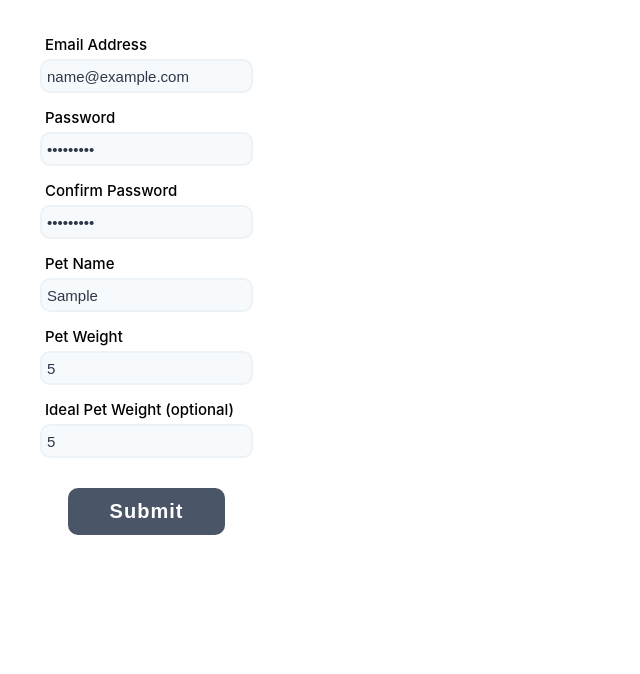
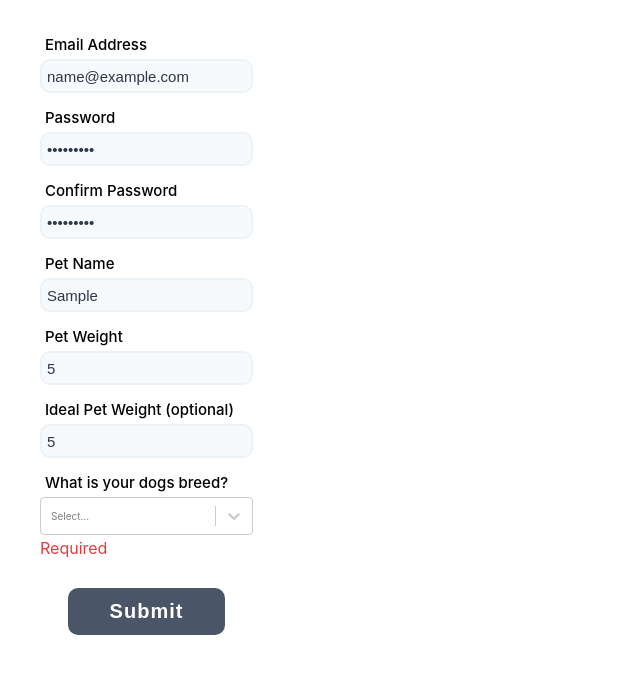
Before and after one commit to bengrunfeld/bengrunfeld-dev, a Next.js app: page / in a window 1280 px wide. Both pictures are taken after typing "name@example.com", "Sample123", "Sample123", "Sample", "5", "5" into the empty fields and a click on the button "Submit". Shown: the top 674 px of the page, without its empty margins (0-640 px from the left). Built offline with nearby package versions, Linux system fonts and the light colour scheme; no server answers.

Commit message:
Implement react-select with Formik

```diff
--- a/components/UserSignUpForm/UserSignUpForm.tsx
+++ b/components/UserSignUpForm/UserSignUpForm.tsx
@@ -1,10 +1,10 @@
 import { useState, useRef } from "react";
 import fetch from "isomorphic-unfetch";
 import { Formik, Form } from "formik";
-import * as Yup from "yup";
 
+import schema from "./validation";
 import { Message } from "../";
-import { TextInput } from "./components";
+import { TextInput, DropDown } from "./components";
 
 import {
   Container,
@@ -29,6 +29,13 @@
     active: false,
   });
 
+  const options = [
+    { value: "terrier", label: "Terrier" },
+    { value: "hound", label: "Hound" },
+    { value: "corgie", label: "Corgie" },
+    { value: "jaz", label: "Jaz" },
+  ];
+
   const ref = useRef(null);
 
   return (
@@ -43,40 +50,10 @@
           petWeight: "",
           idealPetWeight: "",
         }}
-        validationSchema={Yup.object({
-          email: Yup.string()
-            .email("Invalid email address")
-            .required("Required"),
-          password: Yup.string()
-            .required("Required")
-            .min(8, "Password is too short - should be 8 chars minimum."),
-          confirmPassword: Yup.string()
-            .required("Required")
-            .oneOf([Yup.ref("password"), null], "Passwords must match"),
-          petName: Yup.string().required("Required"),
-          petWeight: Yup.number()
-            .required("Required")
-            .min(3, "Weight must be between 3lbs and 180lbs")
-            .max(180, "Weight must be between 3lbs and 180lbs"),
-          idealPetWeight: Yup.number()
-            .min(3, "Weight must be between 3lbs and 180lbs")
-            .max(180, "Weight must be between 3lbs and 180lbs"),
-        })}
+        validationSchema={schema}
         onSubmit={async (values, { setSubmitting }) => {
-          alert(values);
-
-          // const response = await fetch("/api/submit-form", {
-          //   method: "POST",
-          //   headers: {
-          //     "Content-Type": "application/json",
-          //   },
-          //   body: JSON.stringify(values),
-          // });
-
-          // const result = await response.json();
-          // const activeResult = Object.assign({}, result, { active: true });
-
-          // setResponse(activeResult);
+          console.log("-->> Success");
+          console.log(values);
           setSubmitting(false);
         }}
       >
@@ -123,6 +100,13 @@
             placeholder=""
           />
 
+          <DropDown
+            label="What is your dogs breed?"
+            name="dogBreed"
+            options={options}
+            iid="dogBreed"
+          />
+
           <SubmitContainer>
             <SubmitButton type="submit">Submit</SubmitButton>
           </SubmitContainer>
--- /dev/null
+++ b/components/UserSignUpForm/components/DropDown/DropDown.styles.js
@@ -0,0 +1,34 @@
+import styled from "styled-components";
+
+export const ErrorMessage = styled.div`
+  font-size: 1.6rem;
+  color: ${({ theme }) => theme.colors.errorRed};
+  margin-top: 0.25rem;
+`;
+
+export const FieldLabel = styled.label`
+  padding: 0.5rem;
+  font-size: 1.5rem;
+  font-weight: 500;
+`;
+
+export const SelectField = styled.select`
+  width: 100% !important;
+  font-size: 1.5rem;
+
+  &[type="text"] {
+    font-size: 1.5rem;
+  }
+
+  &[type="email"] {
+    font-size: 1.5rem;
+  }
+
+  &[type="password"] {
+    font-size: 1.5rem;
+  }
+
+  &[type="number"] {
+    font-size: 1.5rem;
+  }
+`;
--- /dev/null
+++ b/components/UserSignUpForm/components/DropDown/DropDown.tsx
@@ -0,0 +1,51 @@
+import { useField } from "formik";
+import Select, { Option, ReactSelectProps } from "react-select";
+import { ErrorMessage, SelectField, FieldLabel } from "./DropDown.styles";
+
+interface PropsType {
+  [x: string]: any;
+  name: string;
+}
+
+const DropDown: React.FC<ReactSelectProps & FieldProps> = ({
+  label,
+  ...props
+}: PropsType) => {
+  // This isn't an input, so instead of using the values in 'field' directly,
+  // we'll use 'meta' and 'helpers'.
+
+  const [field, meta, helpers] = useField(props);
+
+  const { options } = props;
+  const { touched, error, value } = meta;
+  const { setValue } = helpers;
+
+  return (
+    <div>
+      <FieldLabel htmlFor={props.id || props.name}>{label}</FieldLabel>
+      {/*<SelectField
+              {...field}
+              {...props}
+              value={value || ""}
+              onChange={e => setValue(e.target.value)}
+            >
+              <option value="" disabled></option>
+              <option value="grapefruit">Grapefruit</option>
+              <option value="lime">Lime</option>
+              <option value="coconut">Coconut</option>
+              <option value="mango">Mango</option>
+            </SelectField>*/}
+
+      <Select
+        options={options}
+        name={field.name}
+        onChange={(option: Option) => setValue(option.value)}
+        instanceId={props.iid}
+      />
+
+      {error ? <ErrorMessage>{error}</ErrorMessage> : null}
+    </div>
+  );
+};
+
+export default DropDown;
--- /dev/null
+++ b/components/UserSignUpForm/components/DropDown/index.js
@@ -0,0 +1 @@
+export { default as DropDown } from "./DropDown";
--- a/components/UserSignUpForm/components/index.js
+++ b/components/UserSignUpForm/components/index.js
@@ -1 +1,2 @@
+export { DropDown } from "./DropDown";
 export { TextInput } from "./TextInput";
--- /dev/null
+++ b/components/UserSignUpForm/validation.ts
@@ -0,0 +1,22 @@
+import * as Yup from "yup";
+
+const schema = Yup.object({
+  email: Yup.string().email("Invalid email address").required("Required"),
+  password: Yup.string()
+    .required("Required")
+    .min(8, "Password is too short - should be 8 chars minimum."),
+  confirmPassword: Yup.string()
+    .required("Required")
+    .oneOf([Yup.ref("password"), null], "Passwords must match"),
+  petName: Yup.string().required("Required"),
+  petWeight: Yup.number()
+    .required("Required")
+    .min(3, "Weight must be between 3lbs and 180lbs")
+    .max(180, "Weight must be between 3lbs and 180lbs"),
+  idealPetWeight: Yup.number()
+    .min(3, "Weight must be between 3lbs and 180lbs")
+    .max(180, "Weight must be between 3lbs and 180lbs"),
+  dogBreed: Yup.string().required("Required").min(4, "Must be above 4"),
+});
+
+export default schema;
--- a/package.json
+++ b/package.json
@@ -17,6 +17,7 @@
     "next": "9.5.2",
     "react": "16.13.1",
     "react-dom": "16.13.1",
+    "react-select": "^3.1.0",
     "styled-components": "^5.1.1",
     "swr": "^0.3.1",
     "yup": "^0.29.3"
--- a/pages/index.js
+++ b/pages/index.js
@@ -1,22 +1,6 @@
 import { useEffect } from "react";
 import { FormPage } from "../components";
 
-const Home = () => {
-  const url =
-    "https://api.openweathermap.org/data/2.5/weather?lat=31.760182600000004&lon=35.2111464&units=imperial&appid=9c5f6ab0d19802f72a11bec902d3ad00";
-
-  const getData = async () => {
-    const response = await fetch(url);
-    const data = await response.json();
-
-    console.log("->", data);
-  };
-
-  useEffect(() => {
-    getData();
-  }, []);
-
-  return <FormPage />;
-};
+const Home = () => <FormPage />;
 
 export default Home;
```
Also changed, not shown: 1 other file (tests, documents, lock files or other folders).
